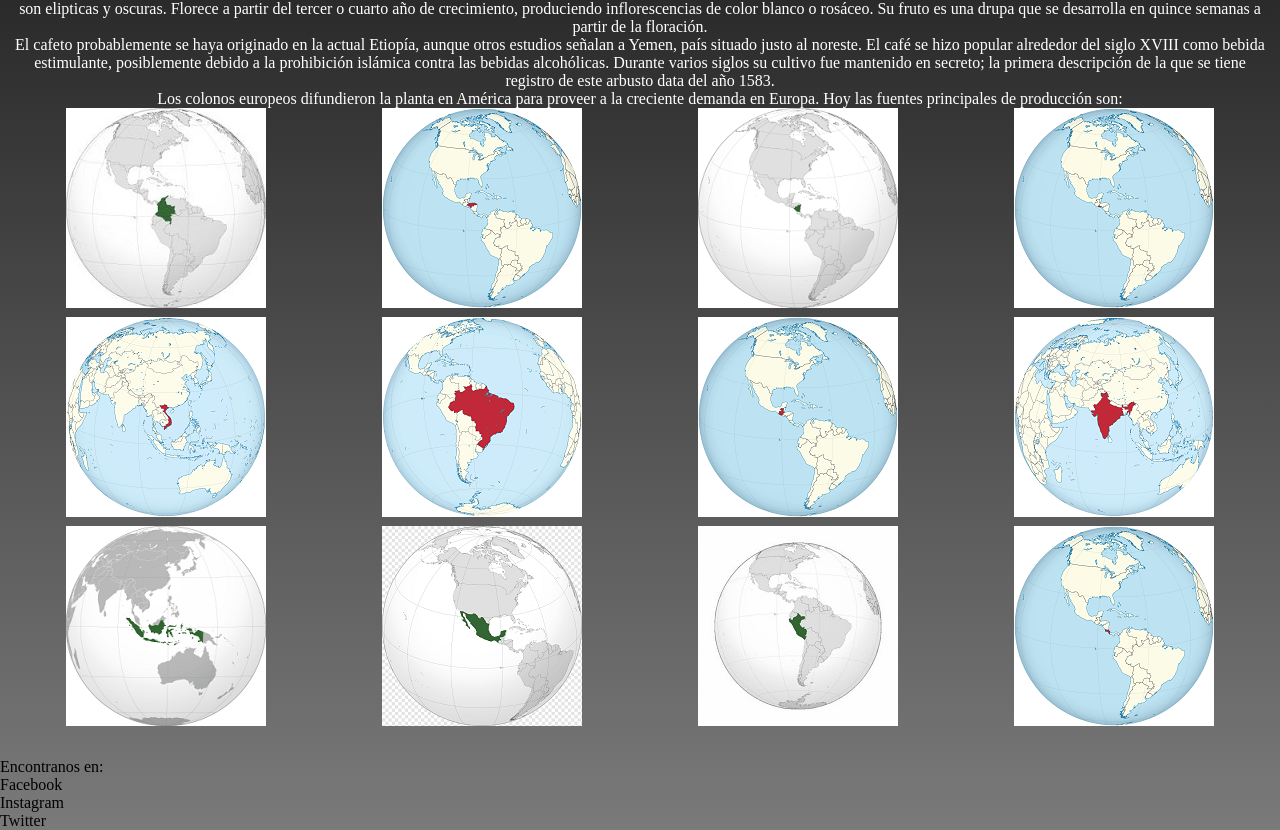
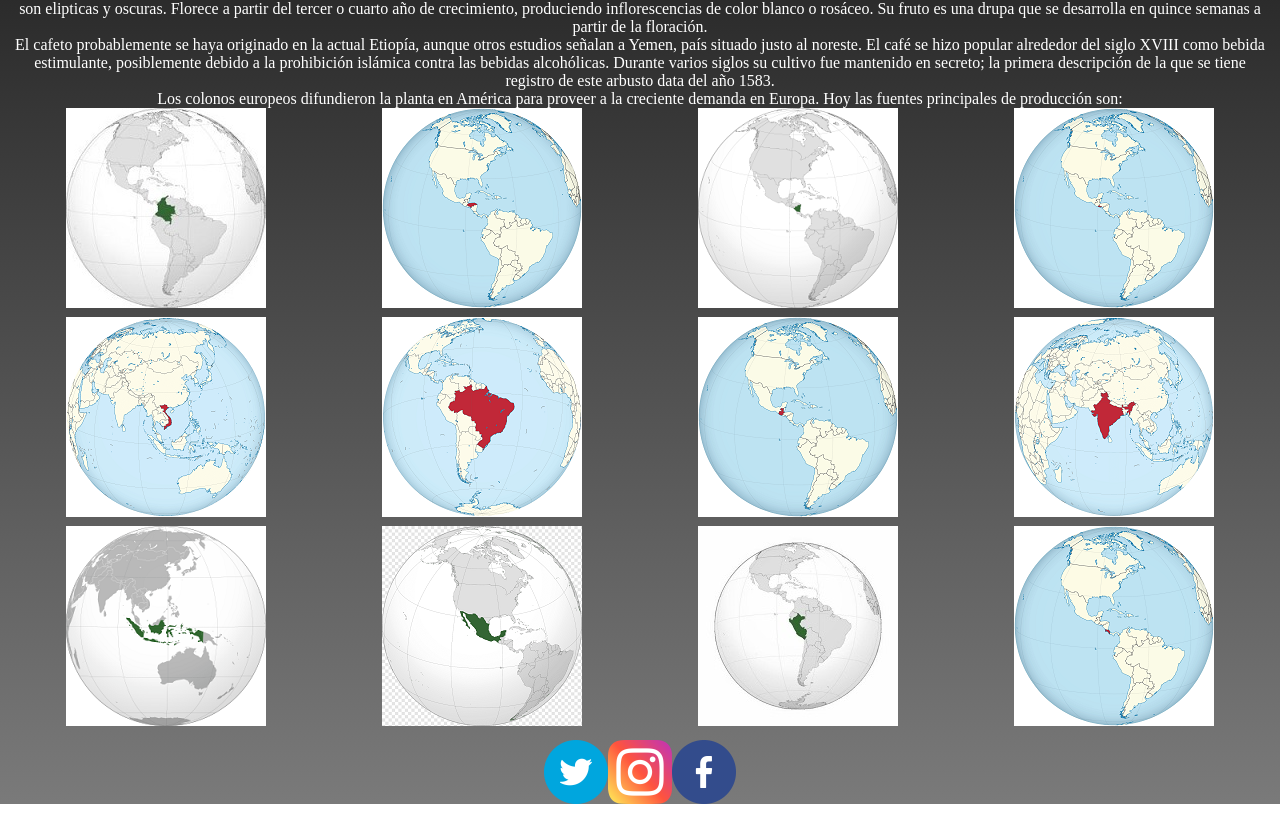
Before and after one commit to jonamed/proyecto-cafe, a plain HTML site: page index.html in a window 1280 px wide. Shown: the part 443-1273 px from the top of the page. After the commit the page ends 1247 px from the top, so only its background shows below. Drawn offline with nearby package versions, Linux system fonts and the light colour scheme.

Commit message:
Se agregan los iconos de redes sociales al footer

```diff
--- a/css/style.css
+++ b/css/style.css
@@ -337,6 +337,15 @@
     text-align: center;
 }
 
+.redesSociales img{
+    max-width: 5%;
+    align-items: center;
+}
+.redesSociales{
+    display: flex;
+    justify-content: center;
+    margin: 0 auto;
+}
 
 @keyframes logoAnimado {}
 
--- a/index.html
+++ b/index.html
@@ -93,13 +93,11 @@
 
     </main>
     <footer>
-        <br>
-        <span>Encontranos en:</span>
-        <ol>
-            <li>Facebook</li>
-            <li>Instagram</li>
-            <li>Twitter</li>
-        </ol>
+        <div class="redesSociales">
+            <img src="./img/twitter.png" alt="">
+            <img src="./img/instagram.png" alt="">
+            <img src="./img/facebook.png" alt="">
+        </div>
     </footer>
 </body>
 
```
Also changed, not shown: img/facebook.png (added), img/instagram.png (added), img/twitter.png (added).
